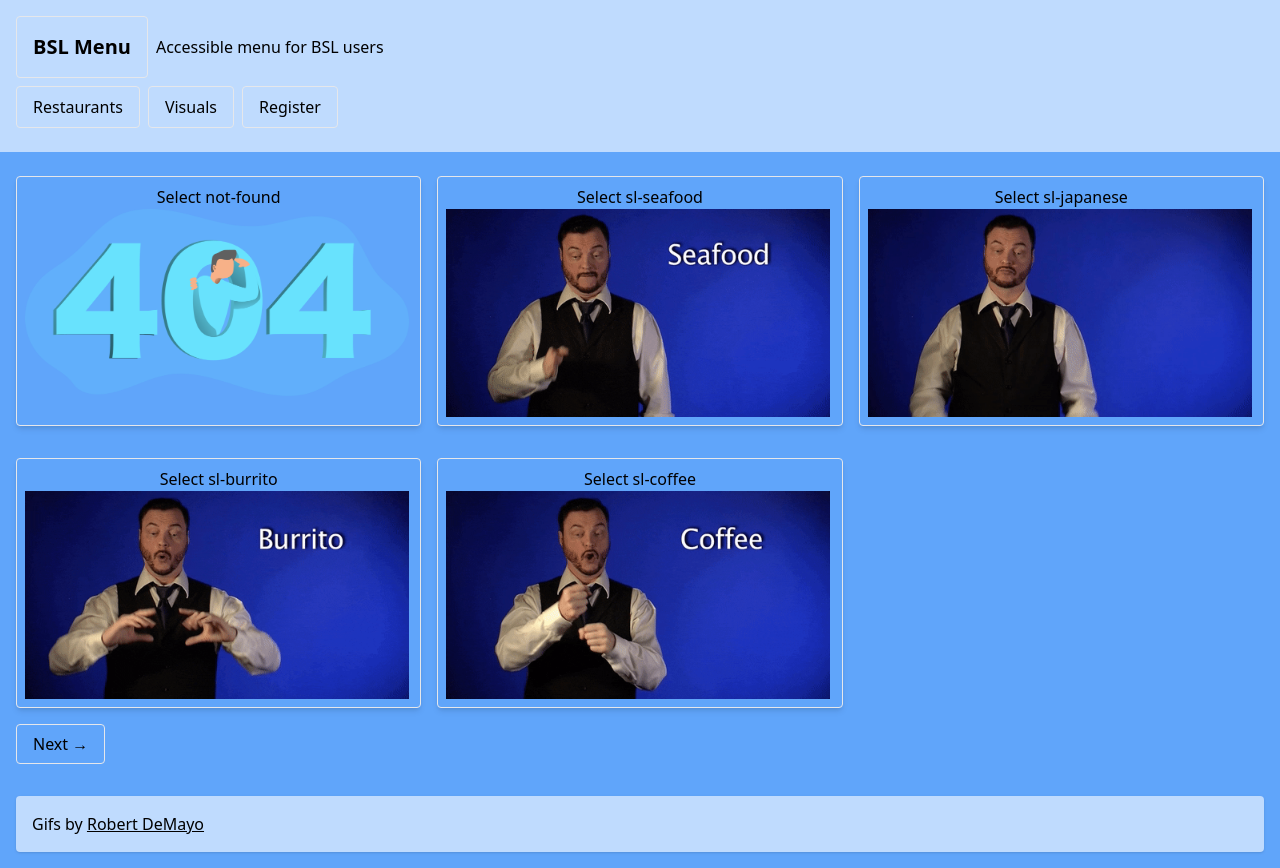
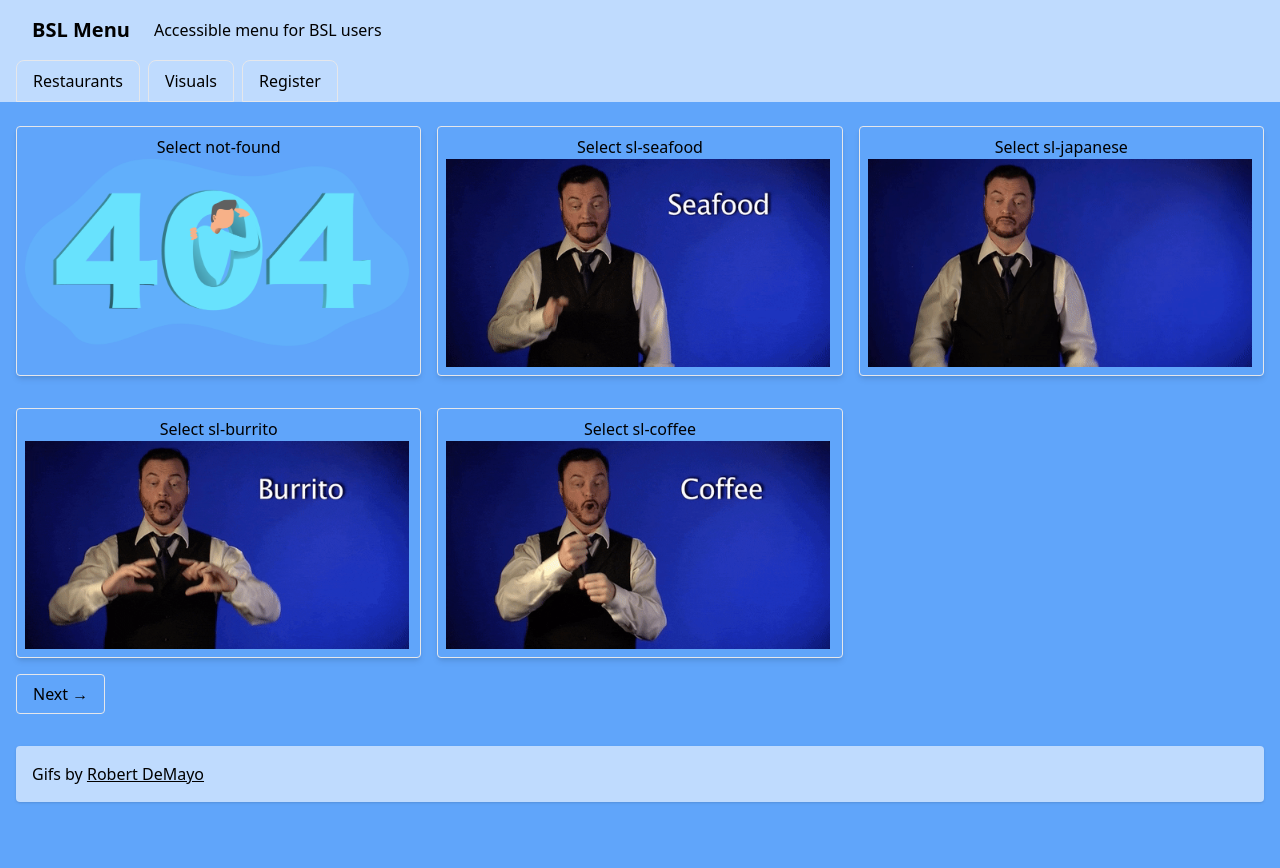
Before and after one commit to antgobar/bsl-menu, a FastAPI app: page /visuals/ in a window 1280 px wide. After the commit the page ends 803 px from the top, so only its background shows below. Run offline with FastAPI, Linux system fonts and the light colour scheme; data comes from the database, SQL or seed files in the repository; some libraries are stand-ins or nearby versions.

Commit message:
minor viewing fixes

```diff
--- a/bsl_menu/templates/base.html
+++ b/bsl_menu/templates/base.html
@@ -9,10 +9,10 @@
 
 </head>
 <body class="bg-blue-400">
-    <div class="bg-blue-200 p-4">
+    <div class="bg-blue-200 px-4 pyt-4">
         <nav class="flex items-center gap-2">
             <a href="{{ url_for('index')}}">
-                <div class="border rounded text-xl font-extrabold p-4">
+                <div class="text-xl font-extrabold p-4">
                     BSL Menu
                 </div>
             </a>
@@ -20,23 +20,7 @@
                 <p>Accessible menu for BSL users</p>
             </div>
         </nav>
-        <nav class="flex items-center gap-2">
-            <a href="{{ url_for('get_restaurants') }}?skip=0&limit=5">
-                <div class="border rounded hover:bg-blue-600 px-4 py-2 my-2">
-                    Restaurants
-                </div>
-            </a>
-            <a href="{{ url_for('get_visuals') }}?skip=0&limit=5">
-                <div class="border rounded hover:bg-blue-600 px-4 py-2 my-2">
-                    Visuals
-                </div>
-            </a>
-            <a href="{{ url_for('register_restaurant_page') }}">
-                <div class="border rounded hover:bg-green-600 px-4 py-2 my-2">
-                    Register
-                </div>
-            </a>
-        </nav>
+        {% include 'navbar.html' %}
 
     </div>
     <div id="main-content" class="m-2 p-2">
--- /dev/null
+++ b/bsl_menu/templates/navbar.html
@@ -0,0 +1,17 @@
+<nav class="flex items-center gap-2">
+    <a href="{{ url_for('get_restaurants') }}?skip=0&limit=5">
+        <div class="border rounded-t-lg hover:bg-blue-600 px-4 py-2">
+            Restaurants
+        </div>
+    </a>
+    <a href="{{ url_for('get_visuals') }}?skip=0&limit=5">
+        <div class="border rounded-t-lg hover:bg-blue-600 px-4 py-2">
+            Visuals
+        </div>
+    </a>
+    <a href="{{ url_for('register_restaurant_page') }}">
+        <div class="border rounded-t-lg hover:bg-green-600 px-4 py-2">
+            Register
+        </div>
+    </a>
+</nav>
--- a/bsl_menu/templates/restaurant_search_form.html
+++ b/bsl_menu/templates/restaurant_search_form.html
@@ -9,6 +9,5 @@
         hx-trigger="input changed delay:500ms, search"
         hx-target="#search-results"
     >
-<!--    <button class="bg-slate-700 text-gray-200 px-4 py-2 rounded" type="submit" value="Search">Go</button>-->
 </form>
 <div class="my-2" id="search-results"></div>
--- a/bsl_menu/templates/visual_search_form.html
+++ b/bsl_menu/templates/visual_search_form.html
@@ -7,8 +7,7 @@
         name="name"
         hx-get="/visuals/search/"
         hx-trigger="input changed delay:500ms, search"
-        hx-target="#search-visuals-results"
+        hx-target="#visuals-list"
     >
-<!--    <button class="bg-slate-700 text-gray-200 px-4 py-2 rounded" type="submit" value="Search">Go</button>-->
 </form>
-<div class="my-2" id="search-visuals-results"></div>
+<div id="visuals-list"></div>
--- a/bsl_menu/templates/visual_upload_form.html
+++ b/bsl_menu/templates/visual_upload_form.html
@@ -1,3 +1,8 @@
+<div class="p-2 my-2 rounded  text-white-100 bg-red-700">
+    Visual upload not currently implemented. Please select an existing visual instead
+    by clicking 'View visuals'
+</div>
+
 <form method="POST" enctype="multipart/form-data">
     <div class="grid grid-cols-1 gap-4">
         <input
--- a/bsl_menu/templates/visuals.html
+++ b/bsl_menu/templates/visuals.html
@@ -1,6 +1,6 @@
 {% extends 'base.html' %}
 {% block content %}
-<div class="grid grid-cols-1 md:grid-cols-2 lg:grid-cols-3 gap-4">
+<div id="visuals-list" class="grid grid-cols-1 md:grid-cols-2 lg:grid-cols-3 gap-4">
 {% for visual in visuals %}
     {% include 'visual_tile_radio.html' %}
 {% endfor %}
```
Also changed, not shown: bsl_menu/templates/restaurant_categories.html (added, +12 -0 lines).
